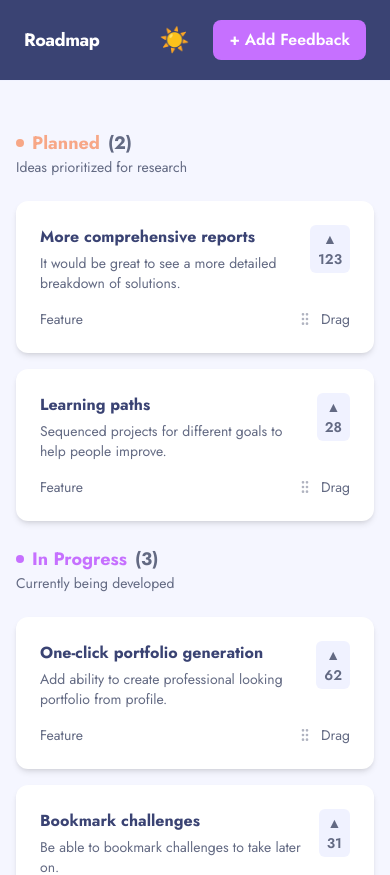
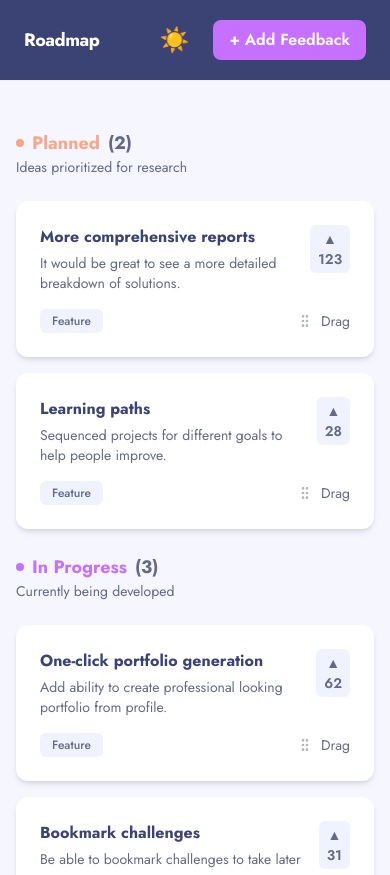
Before and after one commit to andrewteece/product-feedback-app, a Next.js app: page /roadmap in a window 390 px wide. Shown: the top 875 px of the page. Built offline with nearby package versions, Linux system fonts and the light colour scheme; a web font is replaced by a local one.

Commit message:
create shared components

```diff
--- a/src/app/roadmap/page.tsx
+++ b/src/app/roadmap/page.tsx
@@ -30,10 +30,7 @@ export default function RoadmapPage() {
       <h1 className='sr-only'>Roadmap</h1>
 
       <DndContext onDragEnd={onDragEnd}>
-        <div
-          className='grid gap-6 md:grid-cols-3'
-          style={{ backgroundColor: 'var(--bg-page)' }}
-        >
+        <section className='grid gap-6 md:grid-cols-3'>
           <DroppableColumn
             status='planned'
             items={planned}
@@ -49,7 +46,7 @@ export default function RoadmapPage() {
             items={live}
             subtitle='Released features'
           />
-        </div>
+        </section>
       </DndContext>
     </>
   );
--- a/src/components/feedback/DraggableCard.tsx
+++ b/src/components/feedback/DraggableCard.tsx
@@ -6,6 +6,8 @@ import { useSortable } from '@dnd-kit/sortable';
 import { CSS } from '@dnd-kit/utilities';
 import { GripVertical } from 'lucide-react';
 import { motion } from 'framer-motion';
+import UpvoteButton from '@/components/ui/UpvoteButton';
+import CategoryBadge from '@/components/ui/CategoryBadge';
 
 type Props = {
   feedback: Feedback;
@@ -46,20 +48,15 @@ export default function DraggableCard({ feedback }: Props) {
           </p>
         </div>
 
-        <button
+        <UpvoteButton
+          count={liveFeedback.upvotes}
+          upvoted={upvoted}
           onClick={() => toggleUpvote(liveFeedback.id)}
-          className={`flex flex-col items-center justify-center rounded-md px-2 py-1 text-sm font-semibold ${
-            upvoted
-              ? 'bg-[var(--btn-primary)] text-white'
-              : 'bg-[var(--badge-bg)] text-[var(--text-muted)]'
-          }`}
-        >
-          ▲<span>{liveFeedback.upvotes}</span>
-        </button>
+        />
       </div>
 
       <div className='mt-4 flex items-center justify-between text-sm text-[var(--text-muted)]'>
-        <span className='capitalize'>{liveFeedback.category}</span>
+        <CategoryBadge category={liveFeedback.category} />
 
         <div className='flex items-center gap-2' {...attributes} {...listeners}>
           <GripVertical className='h-4 w-4 opacity-50' />
--- a/src/components/feedback/DroppableColumn.tsx
+++ b/src/components/feedback/DroppableColumn.tsx
@@ -8,21 +8,15 @@ import { statusMetaMap } from '@/lib/statusMeta';
 type Props = {
   status: Status;
   items: Feedback[];
-
   subtitle: string;
 };
 
-export default function DroppableColumn({
-  status,
-  items,
-
-  subtitle,
-}: Props) {
+export default function DroppableColumn({ status, items, subtitle }: Props) {
   const { textClass, dotClass, label } = statusMetaMap[status];
 
   return (
     <div>
-      <div className='mb-6'>
+      <header className='mb-6'>
         <h2
           className={`flex items-center gap-2 text-lg font-bold ${textClass}`}
         >
@@ -31,7 +25,7 @@ export default function DroppableColumn({
           <span className='text-[var(--text-muted)]'>({items.length})</span>
         </h2>
         <p className='text-sm text-[var(--text-muted)]'>{subtitle}</p>
-      </div>
+      </header>
 
       <SortableContext items={items.map((f) => f.id.toString())}>
         <div className='space-y-4'>
--- /dev/null
+++ b/src/components/ui/CategoryBadge.tsx
@@ -0,0 +1,11 @@
+type Props = {
+  category: string;
+};
+
+export default function CategoryBadge({ category }: Props) {
+  return (
+    <span className='rounded-md bg-[var(--badge-bg)] px-3 py-1 text-xs font-medium capitalize text-[var(--text-muted)]'>
+      {category}
+    </span>
+  );
+}
--- /dev/null
+++ b/src/components/ui/StatusBadge.tsx
@@ -0,0 +1,19 @@
+import { Status } from '@/types/feedback';
+import { statusMetaMap } from '@/lib/statusMeta';
+
+type Props = {
+  status: Status;
+};
+
+export default function StatusBadge({ status }: Props) {
+  const { label, dotClass, textClass, bgClass } = statusMetaMap[status];
+
+  return (
+    <span
+      className={`inline-flex items-center gap-2 rounded-full px-3 py-1 text-xs font-semibold ${bgClass} ${textClass}`}
+    >
+      <span className={`h-2 w-2 rounded-full ${dotClass}`} />
+      {label}
+    </span>
+  );
+}
--- /dev/null
+++ b/src/components/ui/UpvoteButton.tsx
@@ -0,0 +1,21 @@
+type Props = {
+  count: number;
+  upvoted: boolean;
+  onClick: () => void;
+};
+
+export default function UpvoteButton({ count, upvoted, onClick }: Props) {
+  return (
+    <button
+      onClick={onClick}
+      aria-pressed={upvoted}
+      className={`flex flex-col items-center justify-center rounded-md px-2 py-1 text-sm font-semibold transition-colors ${
+        upvoted
+          ? 'bg-[var(--btn-primary)] text-white'
+          : 'bg-[var(--badge-bg)] text-[var(--text-muted)]'
+      }`}
+    >
+      ▲<span>{count}</span>
+    </button>
+  );
+}
```
